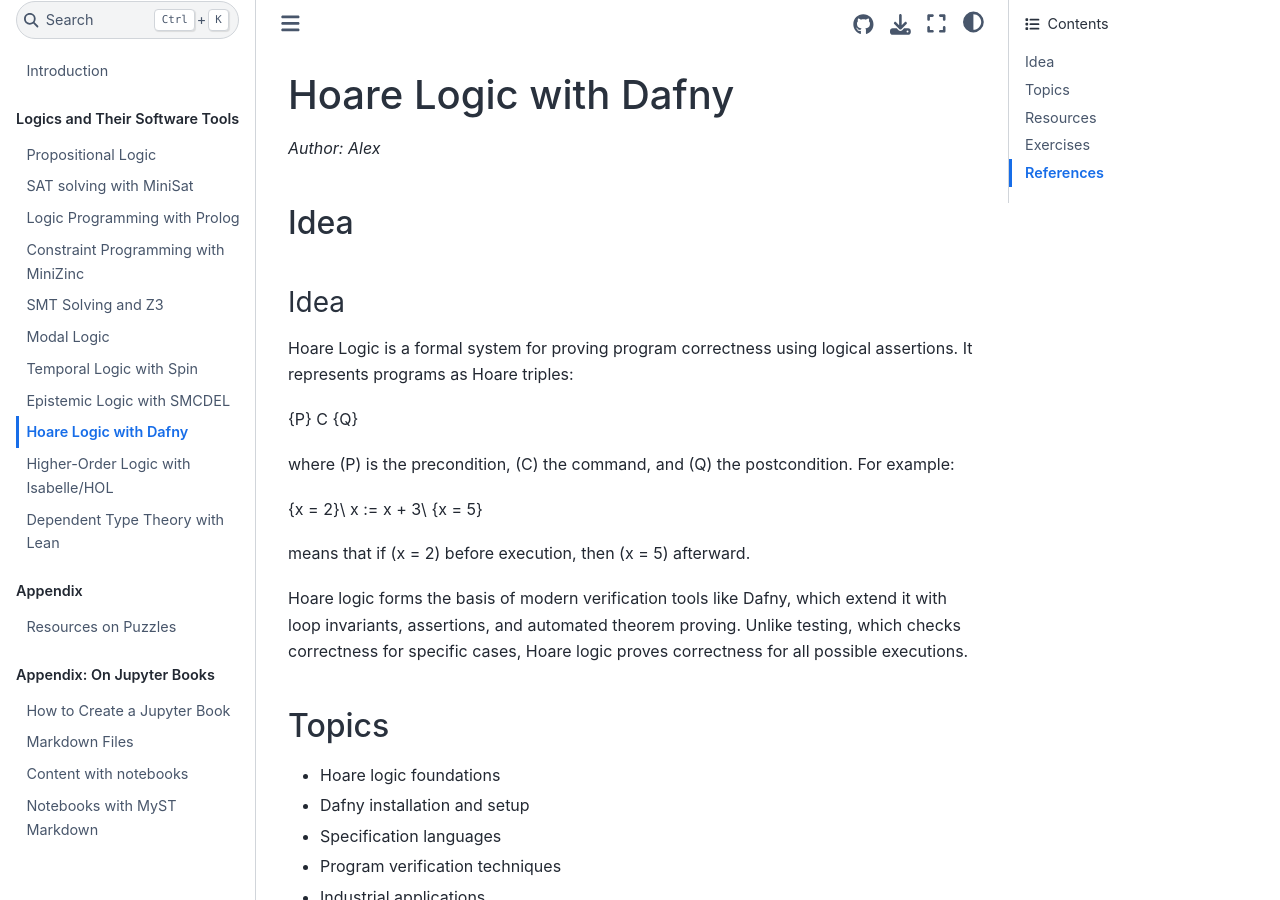
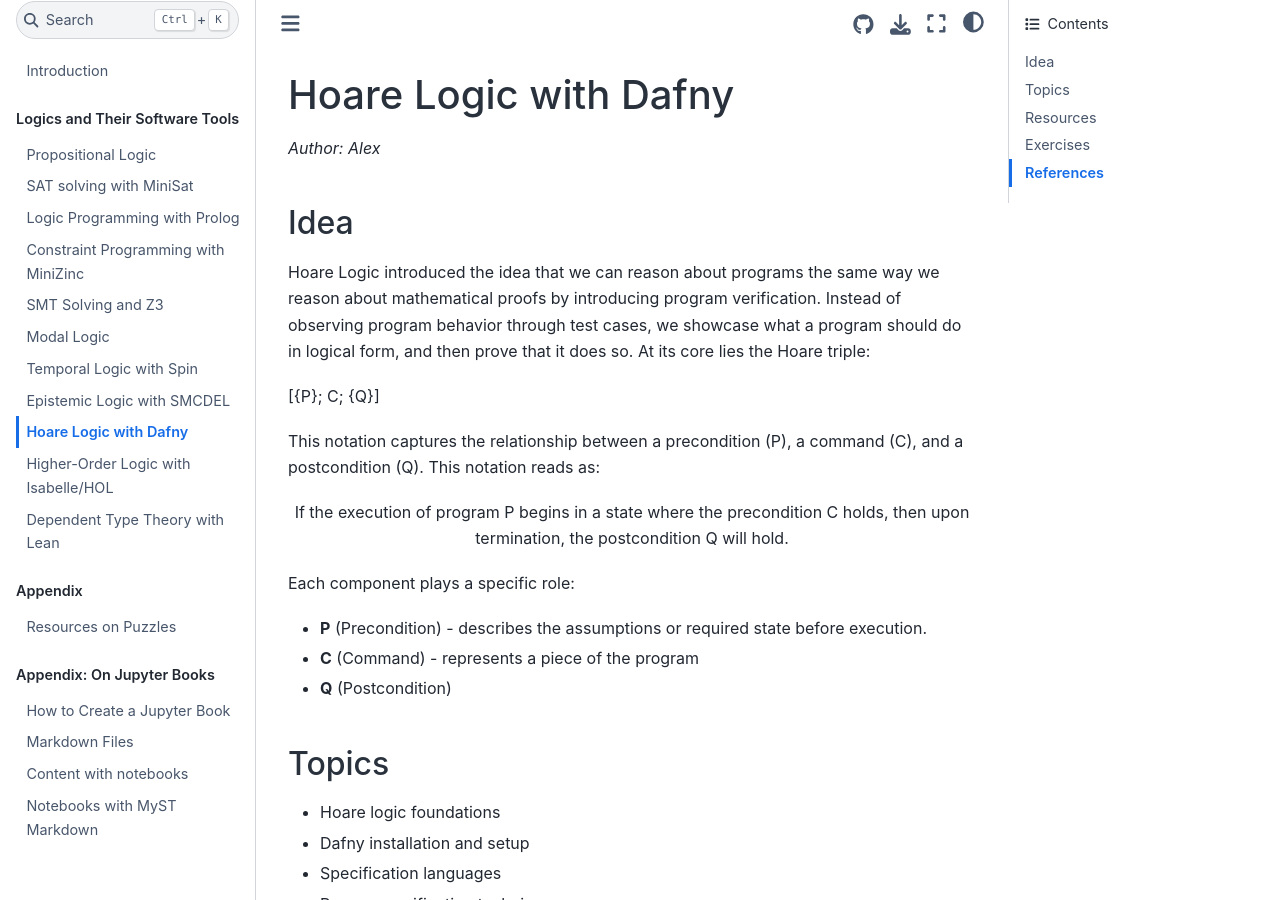
Before and after one commit to LEAP-at-Chapman/CPSC-510-Logical-Foundations-of-Computing, a Jupyter Book: the page built from content/9-hoare-logic.md, in a window 1280 px wide and 900 px high. Built offline with Jupyter Book 1.0.4 settings and Sphinx 7.4.7 and the Sphinx Book theme 1.1.4, drawn with Linux system fonts in a browser that asks for light colours.

Commit message:
Update 9-hoare-logic.md

```diff
--- a/content/9-hoare-logic.md
+++ b/content/9-hoare-logic.md
@@ -4,19 +4,19 @@
 
 ## Idea
 
-### Idea
+Hoare Logic introduced the idea that we can reason about programs the same way we reason about mathematical proofs by introducing program verification. Instead of observing program behavior through test cases, we showcase what a program should do in logical form, and then prove that it does so. At its core lies the Hoare triple:
 
-Hoare Logic is a formal system for proving program correctness using logical assertions. It represents programs as Hoare triples:
+[{P}; C; {Q}]
 
-{P} C {Q}
+This notation captures the relationship between a precondition (P), a command (C), and a postcondition (Q). This notation reads as:
 
-where (P) is the precondition, (C) the command, and (Q) the postcondition. For example:
+<p align="center"> If the execution of program P begins in a state where the precondition C holds, then upon termination, the postcondition Q will hold. </p>
 
-{x = 2}\ x := x + 3\ {x = 5}
+Each component plays a specific role:
+- **P** (Precondition) - describes the assumptions or required state before execution.
+- **C** (Command) - represents a piece of the program
+- **Q** (Postcondition)
 
-means that if (x = 2) before execution, then (x = 5) afterward.
-
-Hoare logic forms the basis of modern verification tools like Dafny, which extend it with loop invariants, assertions, and automated theorem proving. Unlike testing, which checks correctness for specific cases, Hoare logic proves correctness for all possible executions.
 
 
 ## Topics
```
